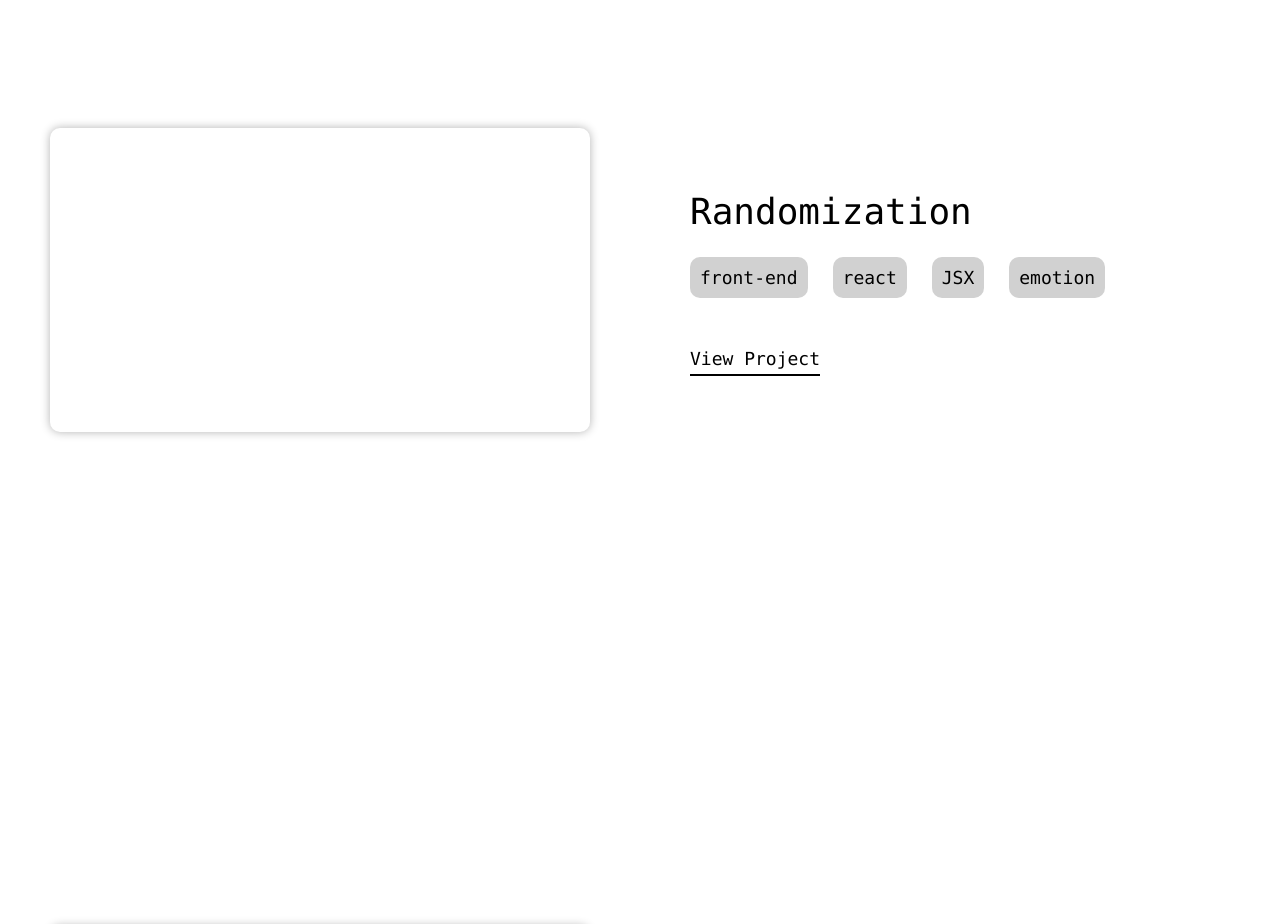
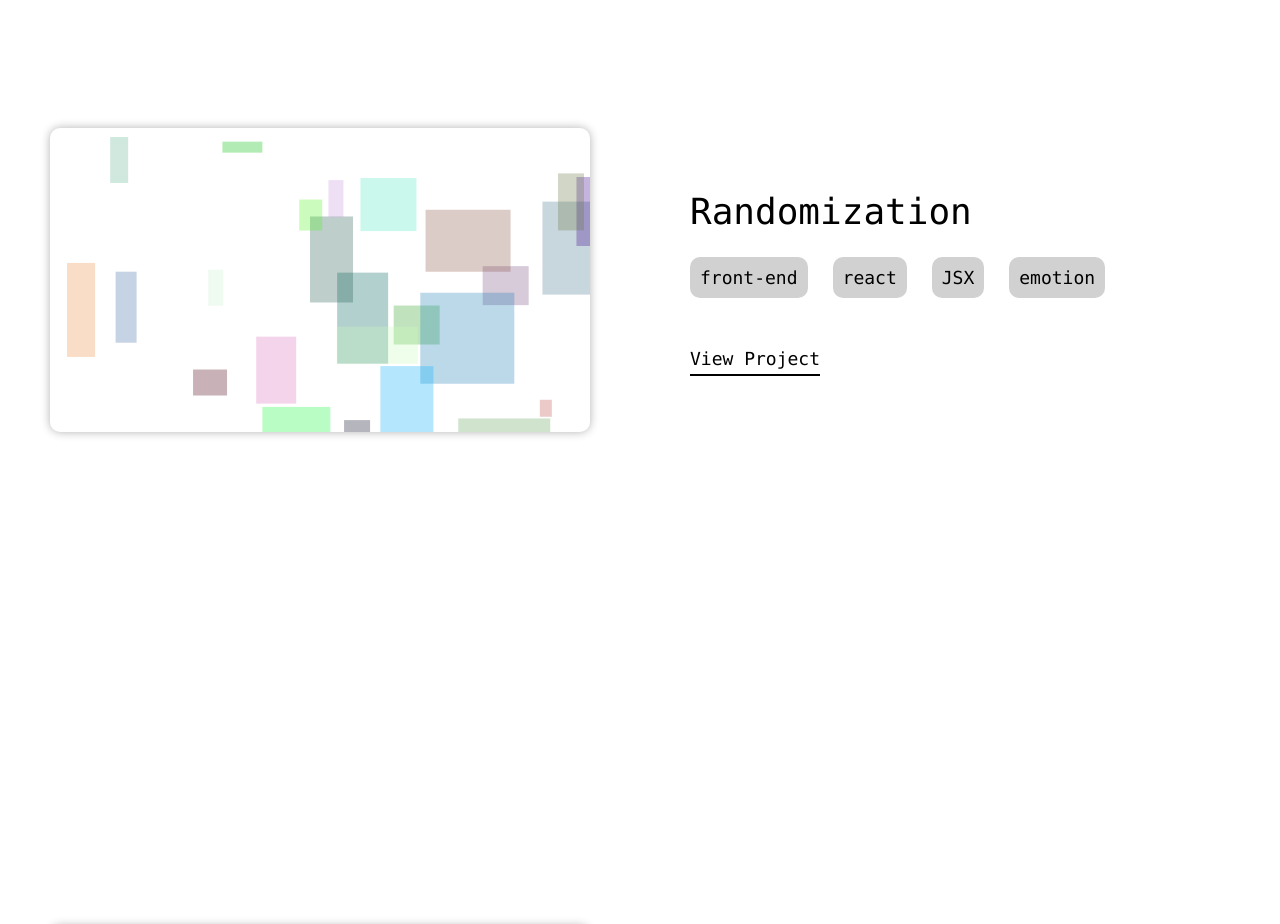
Before and after one commit to seandorr/portfolio, a React (Create React App) app: page / in a window 1280 px wide. Shown: the part 1720-2644 px from the top of the page. Built offline with nearby package versions, Linux system fonts and the light colour scheme; a web font is replaced by a local one.

Commit message:
Reverting back to old code

```diff
--- a/src/pages/Home/RandomShapes/RandomShapes.jsx
+++ b/src/pages/Home/RandomShapes/RandomShapes.jsx
@@ -3,15 +3,15 @@ import { GenerateRandomShapes } from "./components/GenerateRandomShapes";
 import "./random-shapes.scss";
 
 const RandomShapesPreview = ({ type }) => {
-  const [reloadComponent, setReloadComponent] = useState(undefined);
+  const [, setReloadComponent] = useState(undefined);
 
   useEffect(() => {
-    setReloadComponent(true);
+    setReloadComponent({});
   }, []);
 
   return (
     <div className="random-shapes__container">
-      <GenerateRandomShapes type={type} reloadComponent />
+      <GenerateRandomShapes type={type} />
     </div>
   );
 };
--- a/src/pages/home/randomShapes/components/GenerateRandomShapes.jsx
+++ b/src/pages/home/randomShapes/components/GenerateRandomShapes.jsx
@@ -1,24 +1,23 @@
 /** @jsx jsx */
-import React, { useEffect, useState } from "react";
 import { jsx, css } from "@emotion/react";
 import baseStyles from "../../../../styles/_baseStyles.scss";
 import useWindowSize from "../../../../utils/customHooks/useWindowSize";
 import generateRandomKey from "../../../../utils/functions/generateRandomKey";
 
-export const GenerateRandomShapes = ({ type, reloadComponent }) => {
-  const [numberOfShapeItems, setNumberOfShapeItems] = useState(null);
+export const GenerateRandomShapes = ({ type }) => {
+  const getWindowWidth = useWindowSize().width;
 
-  const windowWidth = window.innerWidth;
-
-  useEffect(() => {
-    if (type === "preview" || windowWidth < 768) {
-      setNumberOfShapeItems(30);
-    } else {
-      setNumberOfShapeItems(100);
-    }
-  }, []);
+  let numberOfShapeItems;
+  if (type === "preview" || getWindowWidth < 768) {
+    numberOfShapeItems = 30;
+  } else {
+    numberOfShapeItems = 100;
+  }
 
   let shapeArray = [];
+  let randomSizeArray = [];
+  let randomXPositionArray = [];
+  let randomYPositionArray = [];
 
   const getRandomSizeAndPosition = () => {
     return Math.floor(Math.random() * 100);
@@ -28,68 +27,46 @@ export const GenerateRandomShapes = ({ type, reloadComponent }) => {
     return Math.floor(Math.random() * 255);
   };
 
-  // Iterating over each instance in the number of shapes
   for (let counter = 1; counter <= numberOfShapeItems; counter++) {
-    const randomWidth = getRandomSizeAndPosition();
-    const randomHeight = getRandomSizeAndPosition();
-    const randomXPosition = getRandomSizeAndPosition();
-    const randomYPosition = getRandomSizeAndPosition();
+    randomSizeArray.push(getRandomSizeAndPosition());
+    randomXPositionArray.push(getRandomSizeAndPosition());
+    randomYPositionArray.push(getRandomSizeAndPosition());
 
-    // Generate random key for this obj
-    const key = generateRandomKey();
+    const randomWidth = randomSizeArray[getRandomSizeAndPosition()];
+    const randomHeight = randomSizeArray[getRandomSizeAndPosition()];
+    const randomXPosition = randomXPositionArray[getRandomSizeAndPosition()];
+    const randomYPosition = randomXPositionArray[getRandomSizeAndPosition()];
 
-    const shapeDiv = document.createElement("div");
-    shapeDiv.style.width = `${getRandomSizeAndPosition()}px`;
-    shapeDiv.style.height = `${getRandomSizeAndPosition()}px`;
-    shapeDiv.style.position = "absolute";
-    shapeDiv.style.backgroundColor = `${`rgba(${getRandomRGBColor()}, ${getRandomRGBColor()}, ${getRandomRGBColor()}, 0.3)`}`;
-
-    shapeDiv.style.left = `${getRandomSizeAndPosition()}px`;
-    shapeDiv.style.right = `${getRandomSizeAndPosition()}px`;
-
-    shapeArray.push(shapeDiv);
-    // <div
-    //   id={key}
-    //   key={key}
-    //   css={css`
-    //     width: ${`${
-    //       randomWidth !== undefined ? randomWidth : getRandomSizeAndPosition()
-    //     }px`};
-    //     height: ${`${
-    //       randomHeight !== undefined
-    //         ? randomHeight
-    //         : getRandomSizeAndPosition()
-    //     }px`};
-    //     background-color: ${`rgba(${getRandomRGBColor()}, ${getRandomRGBColor()}, ${getRandomRGBColor()}, 0.3)`};
-    //     border-radius: ${baseStyles.borderRadius};
-    //     position: absolute;
-    //     left: ${`${
-    //       randomXPosition !== undefined
-    //         ? randomXPosition
-    //         : getRandomSizeAndPosition()
-    //     }%`};
-    //     top: ${`${
-    //       randomYPosition !== undefined
-    //         ? randomYPosition
-    //         : getRandomSizeAndPosition()
-    //     }%`};
-    //     /* transition: 40s ease-in-out;
-    //     transform: ${`translate(${getRandomSizeAndPosition()}%, ${getRandomSizeAndPosition()}%)`}; */
-    //   `}
-    // />
-
-    // console.log(
-    //   "🚀 ~ file: GenerateRandomShapes.jsx ~ line 75 ~ GenerateRandomShapes ~ shape",
-    //   shape
-    // );
+    shapeArray[counter] = (
+      <div
+        css={css`
+          width: ${`${
+            randomWidth !== undefined ? randomWidth : getRandomSizeAndPosition()
+          }px`};
+          height: ${`${
+            randomHeight !== undefined
+              ? randomHeight
+              : getRandomSizeAndPosition()
+          }px`};
+          background-color: ${`rgba(${getRandomRGBColor()}, ${getRandomRGBColor()}, ${getRandomRGBColor()}, 0.3)`};
+          border-radius: ${baseStyles.borderRadius};
+          position: absolute;
+          left: ${`${
+            randomXPosition !== undefined
+              ? randomXPosition
+              : getRandomSizeAndPosition()
+          }%`};
+          top: ${`${
+            randomYPosition !== undefined
+              ? randomYPosition
+              : getRandomSizeAndPosition()
+          }%`};
+          transition: 40s ease-in-out;
+          transform: ${`translate(${getRandomSizeAndPosition()}%, ${getRandomSizeAndPosition()}%)`};
+        `}
+        key={generateRandomKey()}
+      />
+    );
   }
-
-  // shapeArray.map((shape) => {
-  //   console.log("shape", shape);
-  //   // const theShape = document.querySelector(`#${shape.id}`);
-  //   // theShape.classList.add("activeTransition");
-  // });
-  console.log(shapeArray);
-
-  return <>{shapeArray.map((shape) => shape.h)}</>;
+  return shapeArray;
 };
```
